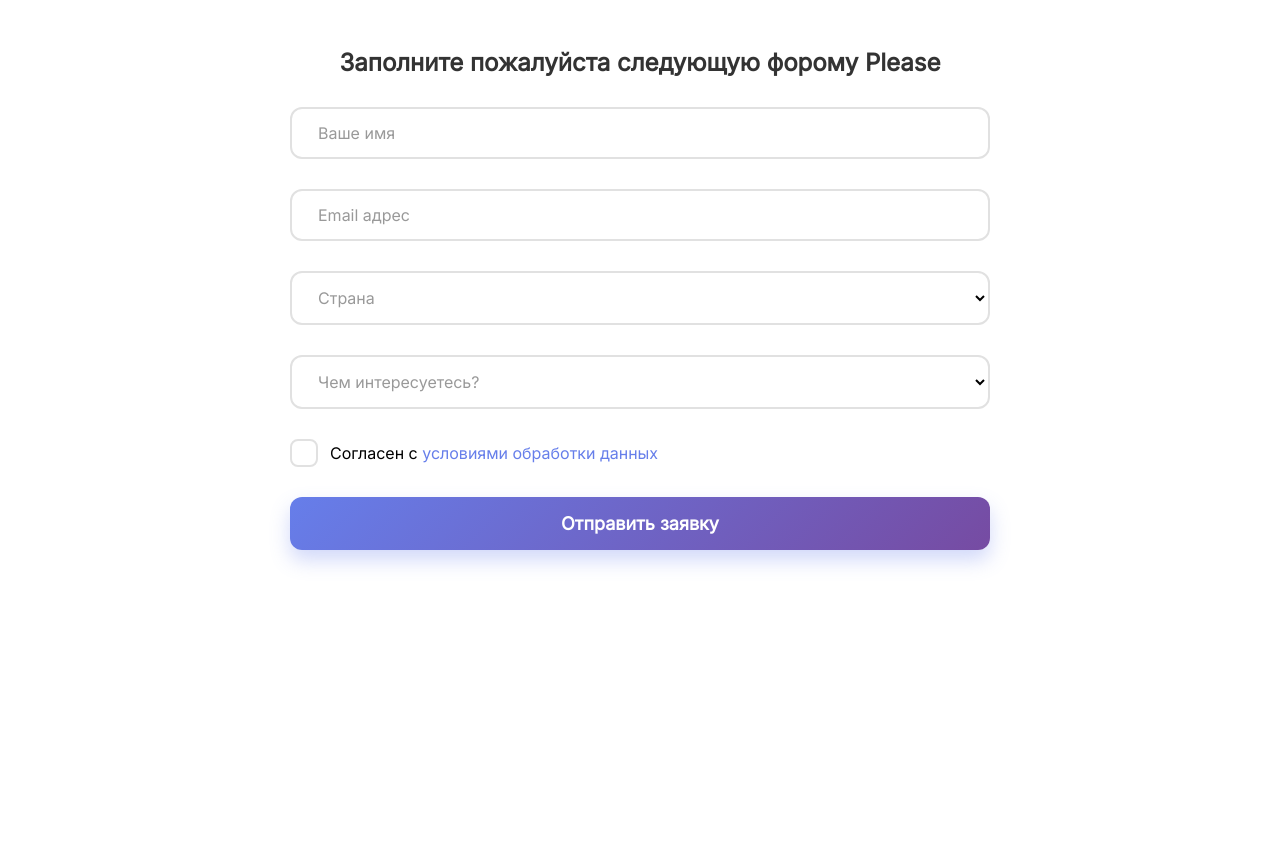
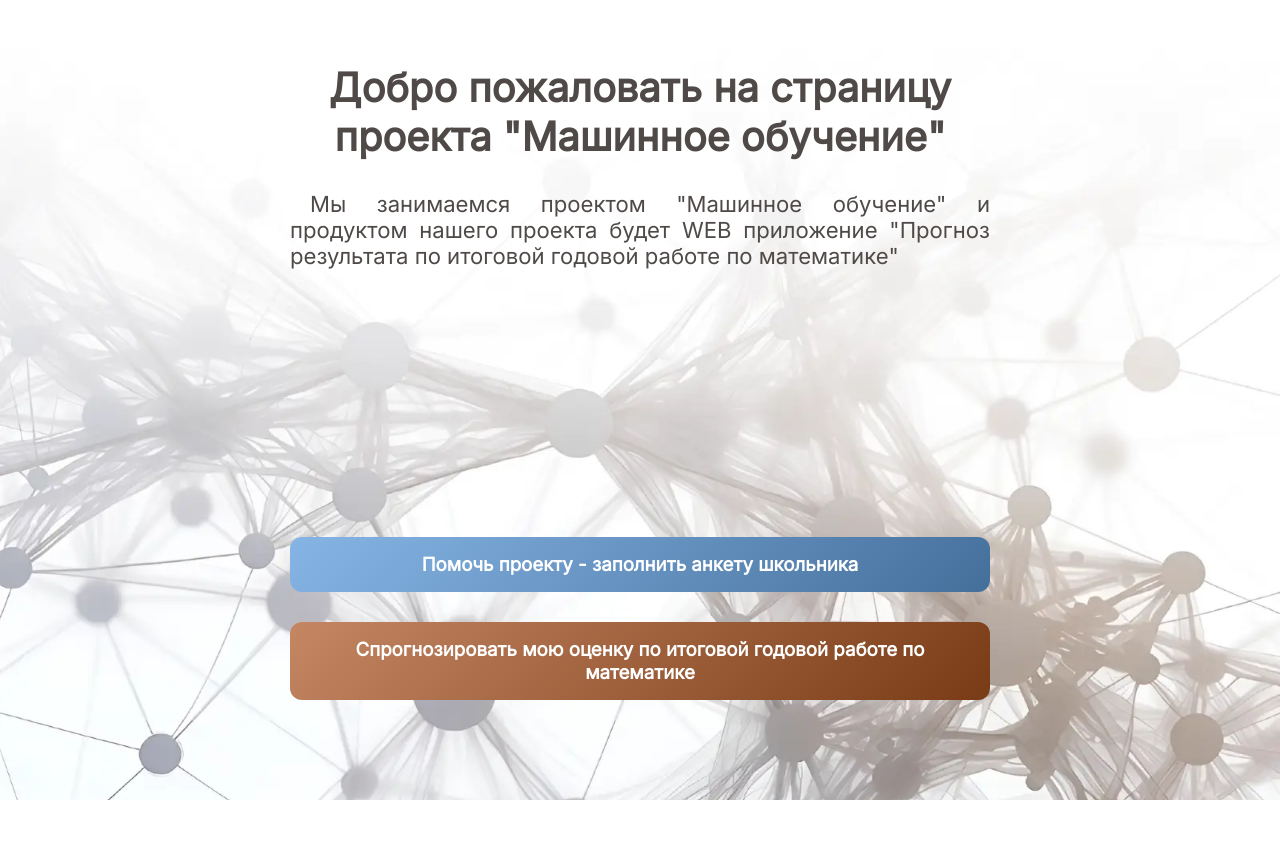
Before and after one commit to alivia-school/project-6c-ML, a Flask app: page / in a window 1280 px wide. After the commit the page ends 800 px from the top, so only its background shows below. Run offline with Flask 3, Linux system fonts and the light colour scheme.

Commit message:
11/12/25

```diff
--- a/src/math-grades-ML/frontend/flask_app.py
+++ b/src/math-grades-ML/frontend/flask_app.py
@@ -1,23 +1,64 @@
 from flask import Flask, request, render_template
 import time
+import csv
 
-start = time.time()
+fieldnames = [
+  "OutMarker",
+  "famsize",
+  "Pstatus",
+  "Medu",
+  "Fedu",
+  "Mjob",
+  "Fjob",
+  "guardian",
+  "studytime",
+  "schoolsup",
+  "famsup",
+  "paid",
+  "activities",
+  "nursery",
+  "higher",
+  "internet",
+  "freetime",
+  "health"
+]
+
 
 app = Flask(__name__, static_url_path='/',
                       static_folder='static',
                       template_folder='templates')
 
+app_version = '1.0'
+CSV_FILE_NAME = app.root_path + '/data/form_data.csv';
+
 @app.route('/')
 def index():
-    return render_template('index.html', v='1.a')
+    return render_template('index.html', v=app_version)
+
+@app.route('/form')
+def form():
+    return render_template('form.html', v=app_version)
+
+@app.route('/predict')
+def predict():
+    return render_template('predict.html', v=app_version)
 
 @app.route('/send', methods=['POST'])
 def send():
     data = request.form
-    for k, v in data.items():
-        print(k, v)
-    return "OK"
+    new_row_data = [data[k] for k in data]
 
-@app.route('/test')
-def test():
-    return f"Hello from Test! {(time.time()-start)/60:.2f}"
+    # Если файл данных новый, то нужно записать заголовок
+    try:
+        with open(CSV_FILE_NAME, 'x', newline='') as csvfile:
+            writer = csv.DictWriter(csvfile, delimiter=';', fieldnames=fieldnames)
+            writer.writeheader()
+    except FileExistsError:
+        pass
+
+    # Записываем данные
+    with open(CSV_FILE_NAME, 'a', newline='') as csvfile:
+        writer = csv.DictWriter(csvfile, delimiter=';', fieldnames=fieldnames)
+        writer.writerow(data)
+
+    return render_template('thanks.html', v=app_version)
--- a/src/math-grades-ML/frontend/run.py
+++ b/src/math-grades-ML/frontend/run.py
@@ -13,7 +13,7 @@ if project_home not in sys.path:
     sys.path = [project_home] + sys.path
 
 # import flask app but need to call it "application" for WSGI to work
-from flask_app import app
+from flask_app import app as application
 
 if __name__ == '__main__':
-    app.run(debug=True)
+    application.run(debug=True)
--- a/src/math-grades-ML/frontend/static/assets/css/styles.css
+++ b/src/math-grades-ML/frontend/static/assets/css/styles.css
@@ -1,80 +1,114 @@
+/* cyrillic */
+@font-face {
+  font-family: 'Inter';
+  font-style: normal;
+  font-weight: 400;
+  src: url(/assets/fonts/Inter-cyrillic.woff2) format('woff2');
+}
+/* latin */
+@font-face {
+  font-family: 'Inter';
+  font-style: normal;
+  font-weight: 400;
+  src: url(/assets/fonts/Inter-latin.woff2) format('woff2');
+}
 
 :root {
   --font-family: 'Inter', sans-serif;
+  --base-font-size: 17px;
 }
 
-body,
+body {
+  font-family: var(--font-family);
+  font-size: var(--base-font-size);
+  padding: 0px;
+  margin: 0px;
+}
+
+section {
+  display: flex;
+  justify-content: center;
+}
+
 input,
 select,
 button {
   font-family: var(--font-family);
+  font-size: 100%;
 }
 
-body {
-  min-height: 100vh;
-  display: flex;
-  justify-content: center;
-  padding: 20px;
+.container {
+  width: 100%;
+  max-width: 700px;
+  min-height: calc(100vh);
+  padding: 0 30px;
 }
 
-.form-container {
-  width: 100%;
-  max-width: 700px;
+.paragraph {
+	padding-bottom: 2em;
+	text-align: justify;
+}
+.paragraph p {
+	text-indent: 20px;
+	margin-block-end: 0.4em;
+	margin-block-start: 0.4em;
 }
 
+
 h2 {
+  font-size: 180%;
   text-align: center;
   margin-bottom: 30px;
-  color: #333;
   font-weight: 600;
 }
 
-.form-group {
+
+.group {
   position: relative;
   margin-bottom: 30px;
 }
 
-.form-group input,
-.form-group select {
+form .group input,
+form .group select {
   width: 100%;
   padding: 14px 20px;
   border: 2px solid #e1e1e1;
   border-radius: 12px;
-  font-size: 16px;
   transition: all 0.3s ease;
   background: transparent;
   box-sizing: border-box;
 }
 
-.form-group input:focus,
-.form-group select:focus {
+form .group input:focus,
+form .group select:focus {
   outline: none;
   border-color: #667eea;
   box-shadow: 0 0 0 4px rgba(102, 126, 234, 0.15);
 }
 
-.form-group label {
+form .group label {
   position: absolute;
   top: 50%;
   left: 20px;
   transform: translateY(-50%);
   background: white;
-  padding: 0 8px;
   color: #999;
-  font-size: 16px;
   transition: all 0.3s ease;
   pointer-events: none;
+  width: calc(100% - 40px);
 }
 
 /* Анимация placeholder вверх */
-.form-group input:focus + label,
-.form-group input:not(:placeholder-shown) + label,
-.form-group select:focus + label,
-.form-group select:not([value=""]):valid + label {
+form .group input:focus + label,
+form .group input:not(:placeholder-shown) + label,
+form .group select:focus + label,
+form .group select:not([value=""]):valid + label {
   top: 0;
-  font-size: 13px;
+  font-size: 80%;
   color: #667eea;
   font-weight: 500;
+  width: auto;
+  padding: 0 3px;
 }
 
 /* Чекбокс */
@@ -121,33 +155,76 @@ h2 {
 }
 
 /* Кнопка */
-button {
+.button {
+  display: block;
   width: 100%;
+  text-align: center;
+  text-decoration: none;
+  box-sizing: border-box;
   padding: 16px;
-  background: linear-gradient(135deg, #667eea 0%, #764ba2 100%);
+  background: linear-gradient(135deg, #86b5e5 0%, #456f9b 100%);
   color: white;
   border: none;
   border-radius: 12px;
-  font-size: 18px;
+  font-size: 110%;
   font-weight: 600;
   cursor: pointer;
   transition: all 0.3s ease;
-  box-shadow: 0 10px 20px rgba(102, 126, 234, 0.3);
 }
-
-button:hover {
-  transform: translateY(-3px);
-  box-shadow: 0 15px 30px rgba(102, 126, 234, 0.4);
+.button:hover {
+  box-shadow: 0 0 10px 4px rgb(74 112 151 / 65%);
 }
-
-button:active {
+.button:active {
   transform: translateY(-1px);
 }
 
-.load-container {
-	opacity: 100%;
-	transition: all 0.5s ease;
+.button.dark {
+	background: linear-gradient(135deg, #c58763 0%, #793b16 100%);
 }
-.hidden {
-	opacity: 0%;
+.button.dark:hover {
+	box-shadow: 0 0 10px 4px rgb(121 59 22 / 65%);
 }
+
+
+.main {
+    background: url(/assets/imgs/background.webp) no-repeat;
+    background-size: cover;
+    background-position: center;
+}
+.main .container {
+	display: flex;
+    flex-direction: column;
+    justify-content: space-between;
+}
+.main .header {
+	padding-top: 30px;
+	font-size: 130%;
+	color: #4f4a48;
+}
+.main .footer {
+	padding-bottom: 40px;
+}
+
+
+.thanks {
+	background: url(/assets/imgs/tnx-background.webp) no-repeat;
+    background-size: 70vh;
+    background-position: right bottom;
+}
+@media screen and (max-width: 1024px) {
+	.thanks {
+		background-size: contain;
+	}
+}
+
+
+@media screen and (max-width: 480px) {
+	body {
+	  font-size: 90%;
+	}
+	.main .header {
+		padding-top: 10px;
+		font-size: 110%;
+		color: #4f4a48;
+	}
+}
--- a/src/math-grades-ML/frontend/templates/index.html
+++ b/src/math-grades-ML/frontend/templates/index.html
@@ -3,78 +3,33 @@
 <head>
   <meta charset="UTF-8">
   <meta name="viewport" content="width=device-width, initial-scale=1.0">
+  <link rel="preload" href="assets/fonts/Inter-cyrillic.woff2" as="font" type="font/woff2" crossorigin="anonymous"/>
+  <link rel="preload" href="assets/fonts/Inter-latin.woff2" as="font" type="font/woff2" crossorigin="anonymous"/>
   <link type="image/png" sizes="32x32" rel="icon" href="assets/imgs/favicon32.png">
-  <link rel="preload" href="assets/fonts/Inter-cyrillic.woff2" as="font" crossorigin="anonymous"/>
-  <link rel="preload" href="assets/fonts/Inter-latin.woff2" as="font"  crossorigin="anonymous"/>
-  <link rel="stylesheet" type="text/css" href="assets/css/styles.css?v={{v}}">
-  <title>Анкетный опрос для проекта "Машинное обучение"</title>
-<style>
-/* cyrillic */
-@font-face {
-  font-family: 'Inter';
-  font-style: normal;
-  font-weight: 400;
-  src: url(/assets/fonts/Inter-cyrillic.woff2) format('woff2');
-}
-/* latin */
-@font-face {
-  font-family: 'Inter';
-  font-style: normal;
-  font-weight: 400;
-  src: url(/assets/fonts/Inter-latin.woff2) format('woff2');
-}
-
-</style>
+  <link rel="stylesheet" type="text/css" href="assets/css/styles.css?v={{v}}" >
+  <title>Проекта "Машинное обучение"</title>
 </head>
 <body>
+  <section class="main">
+    <div class="container">
+		<div class="group header">
+			<h2>Добро пожаловать на страницу проекта "Машинное обучение"</h2>
 
-  <div class="form-container">
-    <h2>Заполните пожалуйста следующую форому Please</h2>
-    <form action="send" method="post">
+			<div class="paragraph">
+				<p>Мы занимаемся проектом "Машинное обучение" и продуктом нашего проекта будет WEB приложение "Прогноз результата по итоговой годовой работе по математике"</p>
+			</div>
+		</div>
 
-      <div class="form-group">
-        <input name="name" type="text" id="name" placeholder=" " required>
-        <label for="name">Ваше имя</label>
-      </div>
-
-      <div class="form-group">
-        <input type="email" id="email" placeholder=" " required>
-        <label for="email">Email адрес</label>
-      </div>
-
-
-      <div class="form-group">
-        <select id="country" required>
-          <option value="" disabled selected></option>
-          <option value="ru">Россия</option>
-          <option value="by">Беларусь</option>
-          <option value="kz">Казахстан</option>
-          <option value="ua">Украина</option>
-          <option value="other">Другая страна</option>
-        </select>
-        <label for="country">Страна</label>
-      </div>
-
-      <div class="form-group">
-        <select id="interest" required>
-          <option value="" disabled selected></option>
-          <option value="design">Дизайн</option>
-          <option value="dev">Программирование</option>
-          <option value="marketing">Маркетинг</option>
-          <option value="business">Бизнес</option>
-        </select>
-        <label for="interest">Чем интересуетесь?</label>
-      </div>
-
-      <label class="checkbox-group">
-        <input type="checkbox" required>
-        <span class="checkbox-custom"></span>
-        <span>Согласен с <a href="#" style="color:#667eea; text-decoration:none;">условиями обработки данных</a></span>
-      </label>
-
-      <button type="submit">Отправить заявку</button>
-    </form>
-  </div>
-
+		<div class="group footer">
+			<div class="group">
+				<a class="button" href="/form">Помочь проекту - заполнить анкету школьника</a>
+			</div>
+			<div class="group">
+				<a class="button dark" href="/predict">Спрогнозировать мою оценку по итоговой годовой работе по математике</a>
+			</div>
+		</div>
+	</div>
+  </section>
+</script>
 </body>
 </html>
```
Also changed, not shown: src/math-grades-ML/frontend/templates/form.html (added, +216 -0 lines), src/math-grades-ML/frontend/templates/predict.html (added, +23 -0 lines), src/math-grades-ML/frontend/templates/thanks.html (added, +23 -0 lines), src/math-grades-ML/README.md (deleted), src/math-grades-ML/frontend/static/assets/imgs/background.webp (added), src/math-grades-ML/frontend/static/assets/imgs/tnx-background.webp (added), 1 other file.
